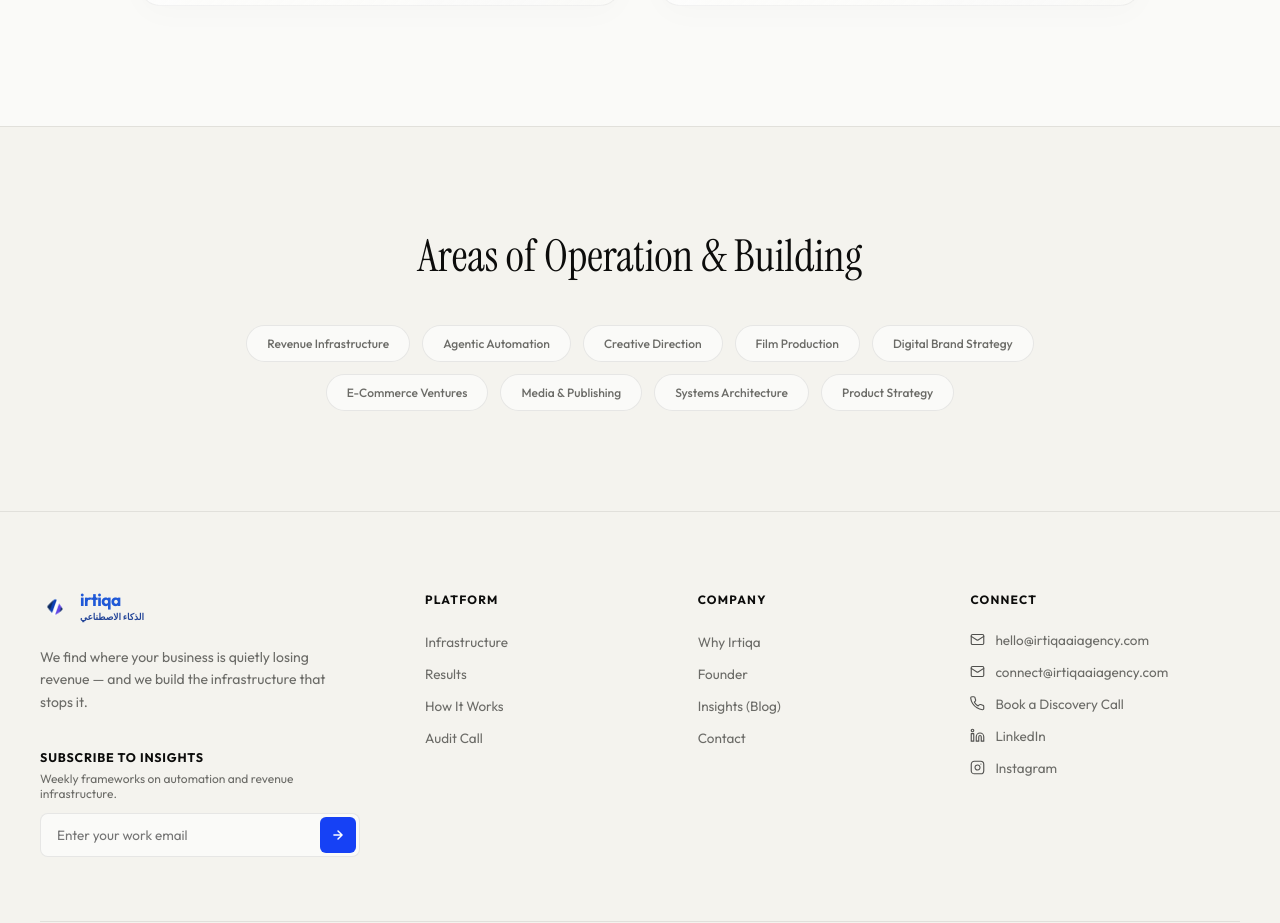
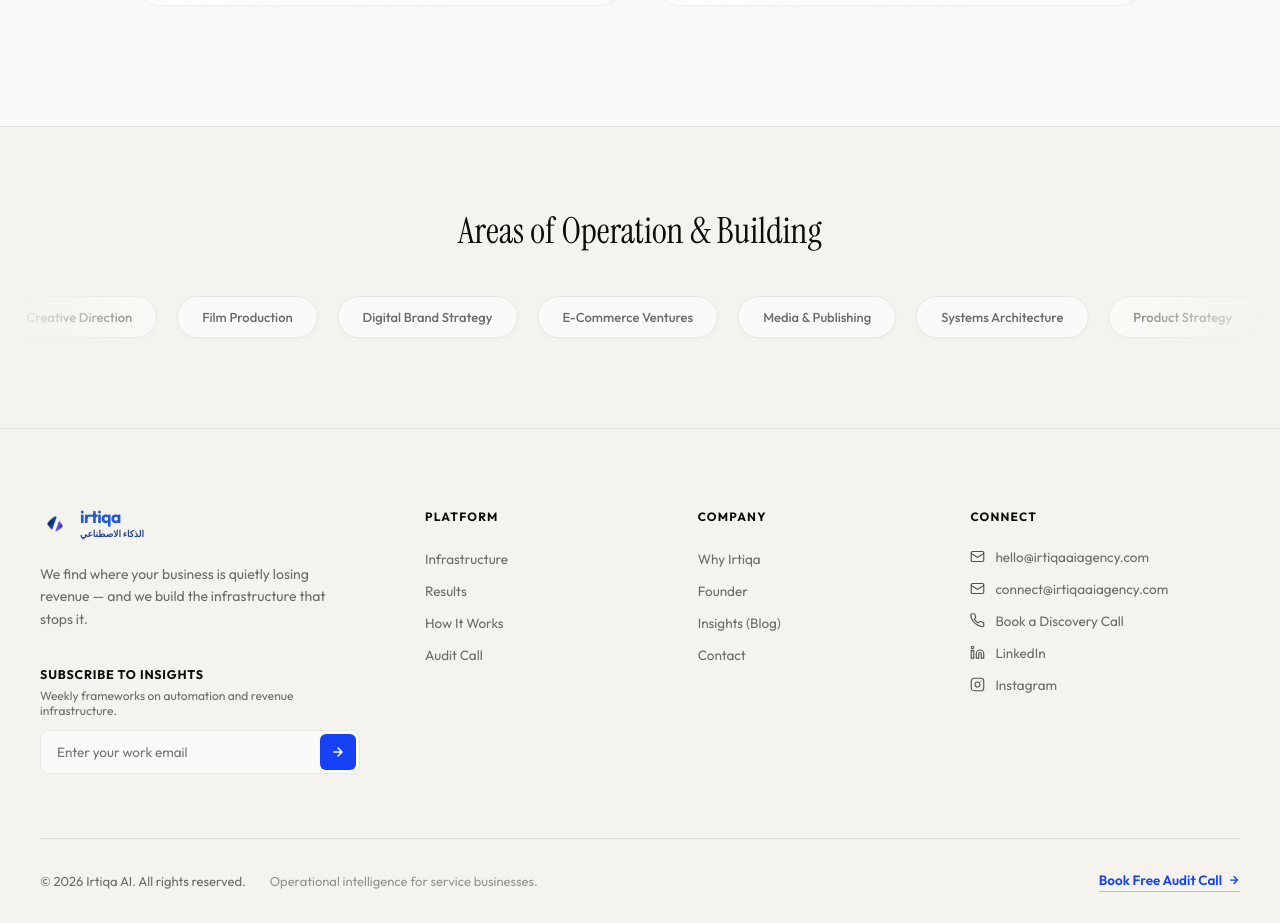
Before and after one commit to LionCrown69/irtiqa, a Next.js app: page /founder in a window 1280 px wide. Shown: the part 1020-1943 px from the top of the page. Built offline with nearby package versions, Linux system fonts and the light colour scheme.

Commit message:
Convert Areas of Operation section into dynamic marquee scrolling ticker

```diff
--- a/src/components/FounderClient.tsx
+++ b/src/components/FounderClient.tsx
@@ -209,35 +209,30 @@ export default function FounderClient() {
           </div>
         </section>
 
-        {/* ─── VENTURES GRID SECTION ─── */}
-        <section style={{ padding: '100px 24px', borderTop: '1px solid var(--rule)', background: 'var(--w2)' }}>
-          <div style={{ maxWidth: '900px', margin: '0 auto', textAlign: 'center' }}>
+        {/* ─── VENTURES MARQUEE SECTION ─── */}
+        <section style={{ padding: '80px 0', borderTop: '1px solid var(--rule)', background: 'var(--w2)', overflow: 'hidden' }}>
+          <div style={{ textAlign: 'center', marginBottom: '32px' }}>
             <h2 className="reveal" style={{
               fontFamily: 'var(--serif)',
-              fontSize: 'clamp(28px, 3.5vw, 44px)',
+              fontSize: 'clamp(24px, 3vw, 36px)',
               fontWeight: 400,
-              color: 'var(--ink)',
-              marginBottom: '40px'
+              color: 'var(--ink)'
             }}>
               Areas of Operation & Building
             </h2>
-            <div className="reveal" style={{ display: 'flex', flexWrap: 'wrap', gap: '12px', justifyContent: 'center' }}>
+          </div>
+
+          <div className="reveal marquee-wrapper">
+            <div className="marquee-track">
+              {/* First loop */}
               {ventures.map((venture, i) => (
-                <div
-                  key={i}
-                  style={{
-                    padding: '10px 20px',
-                    background: 'var(--w)',
-                    border: '1px solid var(--rule)',
-                    borderRadius: '30px',
-                    fontSize: '12px',
-                    fontWeight: 500,
-                    color: 'var(--sub)',
-                    transition: 'all 0.3s var(--ease)',
-                    cursor: 'default'
-                  }}
-                  className="venture-chip"
-                >
+                <div key={`loop-1-${i}`} className="venture-chip">
+                  {venture}
+                </div>
+              ))}
+              {/* Second loop to ensure seamless looping */}
+              {ventures.map((venture, i) => (
+                <div key={`loop-2-${i}`} className="venture-chip">
                   {venture}
                 </div>
               ))}
@@ -353,12 +348,57 @@ export default function FounderClient() {
           transform: translateY(-1px);
         }
 
+        .marquee-wrapper {
+          position: relative;
+          width: 100%;
+          overflow: hidden;
+          padding: 10px 0;
+          display: flex;
+          align-items: center;
+          mask-image: linear-gradient(to right, transparent 0%, #000 15%, #000 85%, transparent 100%);
+          -webkit-mask-image: linear-gradient(to right, transparent 0%, #000 15%, #000 85%, transparent 100%);
+        }
+
+        .marquee-track {
+          display: flex;
+          gap: 20px;
+          width: max-content;
+          animation: marquee-scroll 25s linear infinite;
+        }
+
+        .marquee-track:hover {
+          animation-play-state: paused;
+        }
+
+        .venture-chip {
+          padding: 12px 24px;
+          background: var(--w);
+          border: 1px solid var(--rule);
+          border-radius: 30px;
+          font-size: 13px;
+          font-weight: 500;
+          color: var(--sub);
+          transition: all 0.3s var(--ease);
+          cursor: default;
+          white-space: nowrap;
+          box-shadow: 0 2px 8px rgba(12, 12, 11, 0.02);
+        }
+
         .venture-chip:hover {
           color: var(--b);
           border-color: rgba(22, 65, 245, 0.25);
           background: #fff;
           transform: translateY(-2px);
-          box-shadow: 0 8px 24px rgba(22, 65, 245, 0.05);
+          box-shadow: 0 8px 24px rgba(22, 65, 245, 0.06);
+        }
+
+        @keyframes marquee-scroll {
+          0% {
+            transform: translateX(0);
+          }
+          100% {
+            transform: translateX(-50%);
+          }
         }
 
         @media (max-width: 868px) {
```
